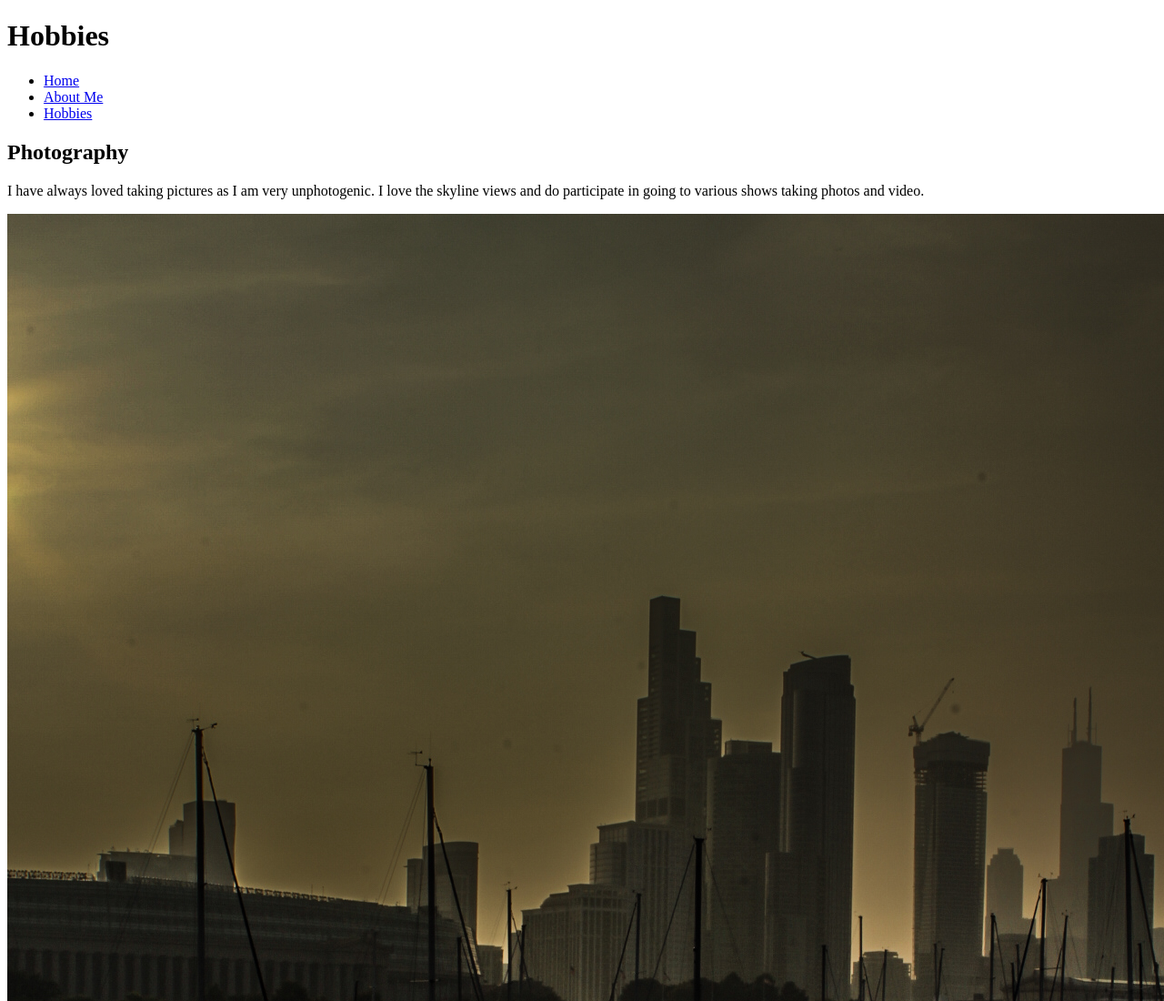
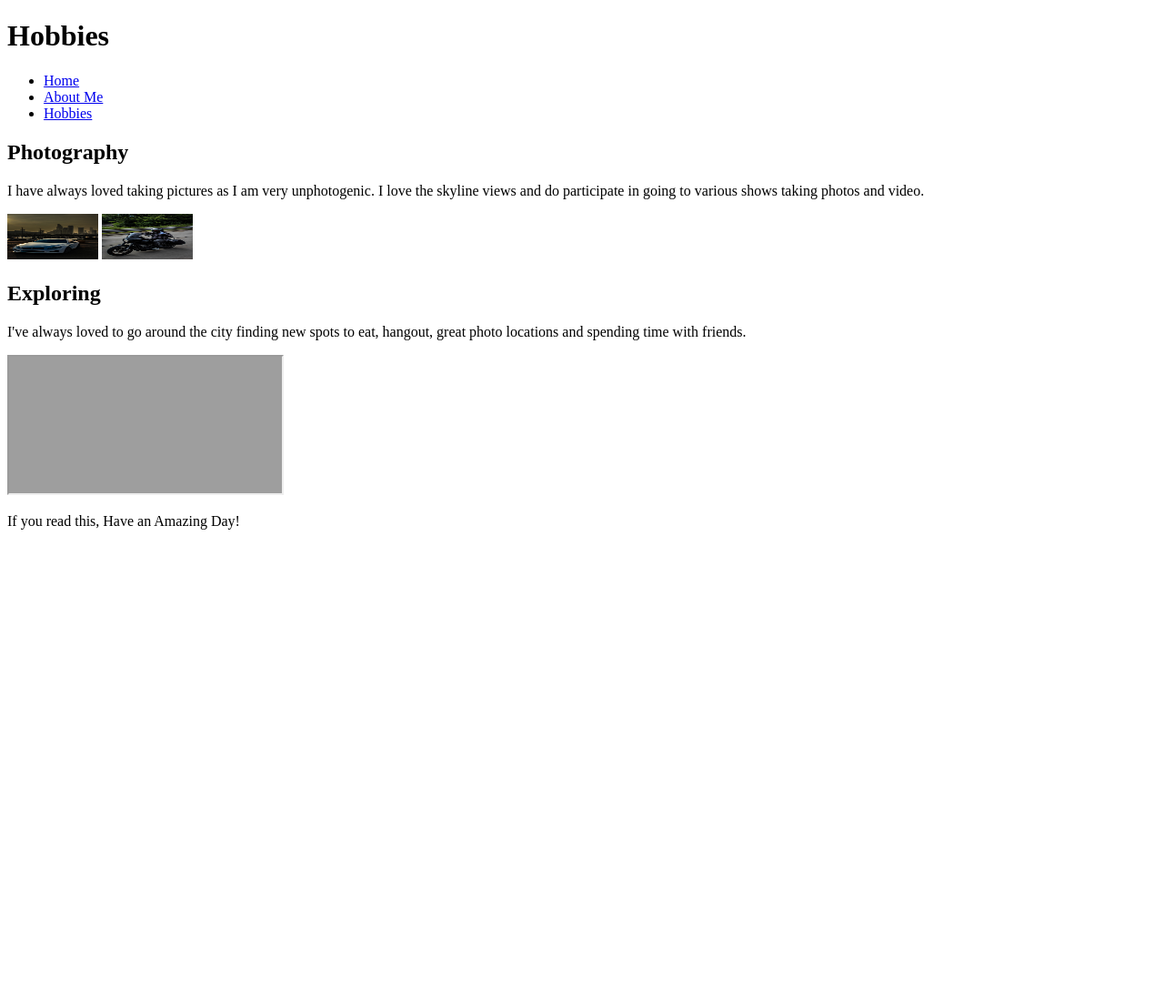
Before and after one commit to MichalPruszynski7/WindyCityVisualz, a plain HTML site: page hobbies.html in a window 1280 px wide. Shown: the top 1100 px of the page at 91% size. After the commit the page ends 800 px from the top, so only its background shows below. Drawn offline with Linux system fonts and the light colour scheme; grey boxes are pictures that could not be loaded.

Commit message:
testing size

```diff
--- a/hobbies.html
+++ b/hobbies.html
@@ -19,8 +19,8 @@
         <section>
           <h1> Photography</h1>
           <p> I have always loved taking pictures as I am very unphotogenic. I love the skyline views and do participate in going to various shows taking photos and video.</p>
-          <img src="media/m6-2.jpg" alt="M6 in front of the skyline view">
-          <img src="media/1407.jpg" alt="Biker in a photoshoot for a bike ride event">
+          <img src="media/m6-2.jpg" alt="M6 in front of the skyline view" width="100" height="50">
+          <img src="media/1407.jpg" alt="Biker in a photoshoot for a bike ride event" width="100" height="50">
         </section>
         <section>
           <h1>Exploring</h1>
```
